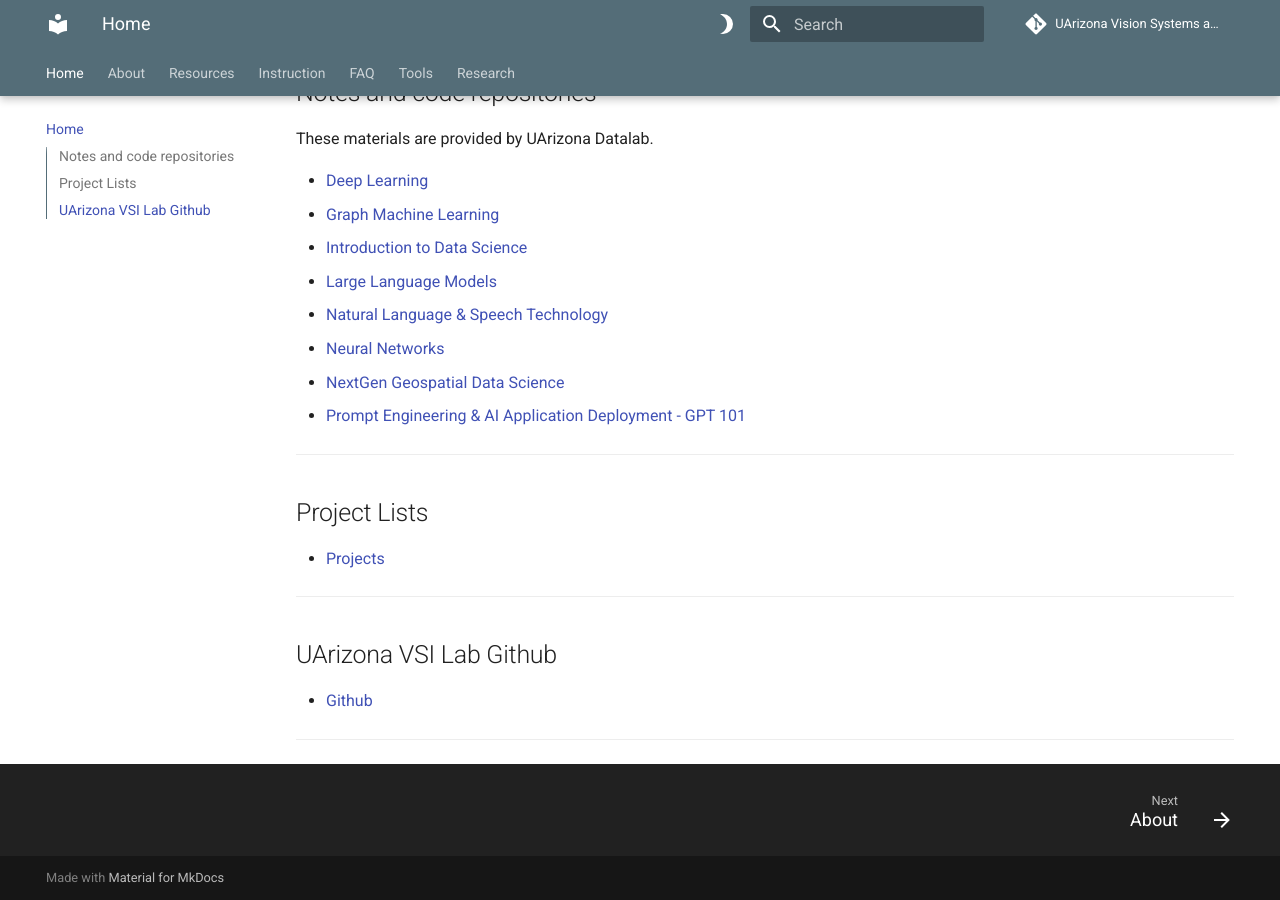
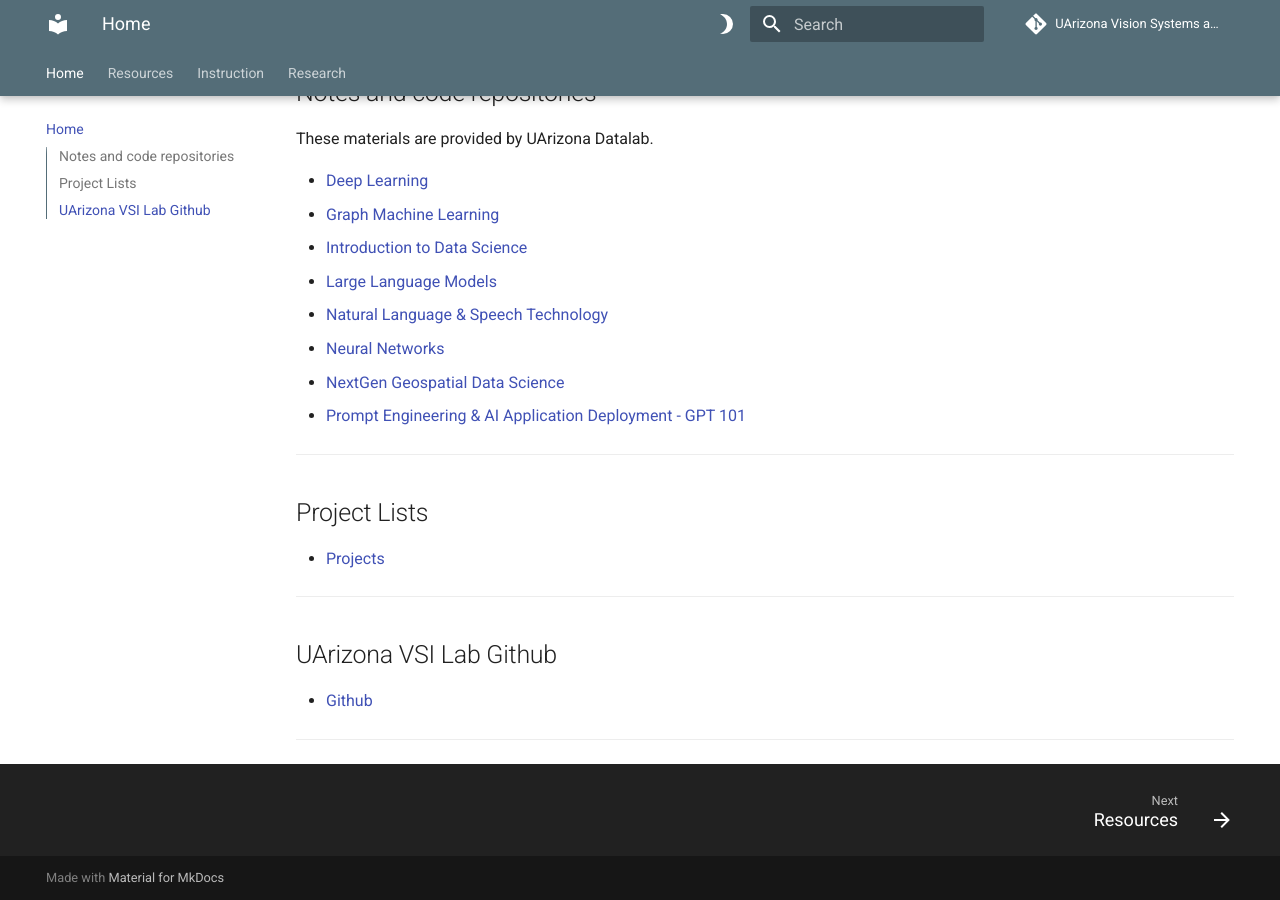
Before and after one commit to vsi-lab/wiki, an MkDocs documentation site: the page built from docs/index.md, in a window 1280 px wide and 900 px high, scrolled down 843 px. Built offline with MkDocs 1.6.1 and Material for MkDocs 9.7.7, drawn with Linux system fonts in a browser that asks for light colours; comment, search, counter and statistics services are not loaded.

Commit message:
Remove faq, member, tools section from the mkdocs

```diff
--- a/mkdocs.yml
+++ b/mkdocs.yml
@@ -6,11 +6,8 @@
 repo_url: 'https://github.com/vsi-lab/wiki'
 nav:
   - 'Home': index.md
-  - 'About': about.md
   - 'Resources':  resources.md
   - 'Instruction': instructions.md
-  - 'FAQ': faq.md
-  - 'Tools': tools.md
   - 'Research': research.md
 
 
```
Also changed, not shown: docs/faq.md (deleted), docs/member.md (deleted), docs/tools.md (deleted).
